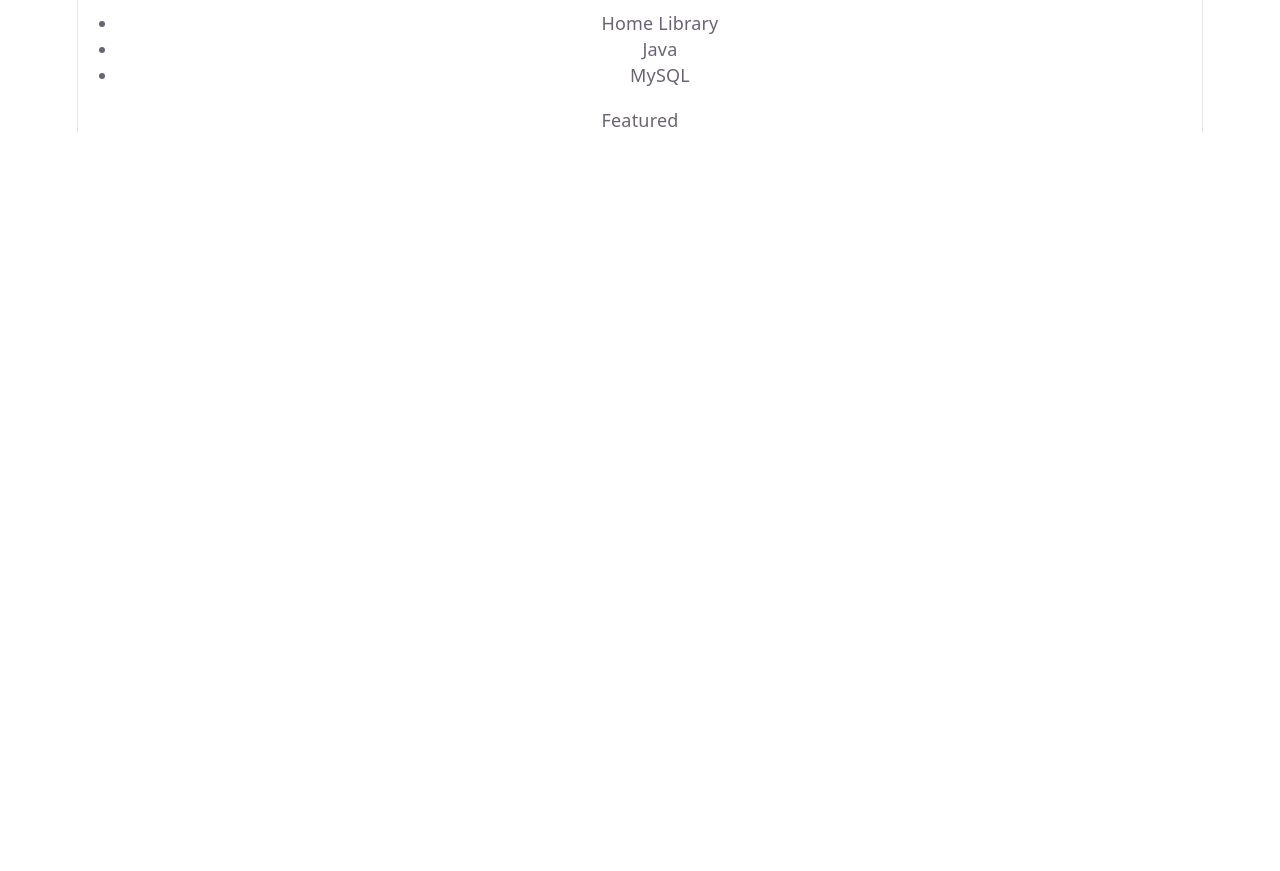
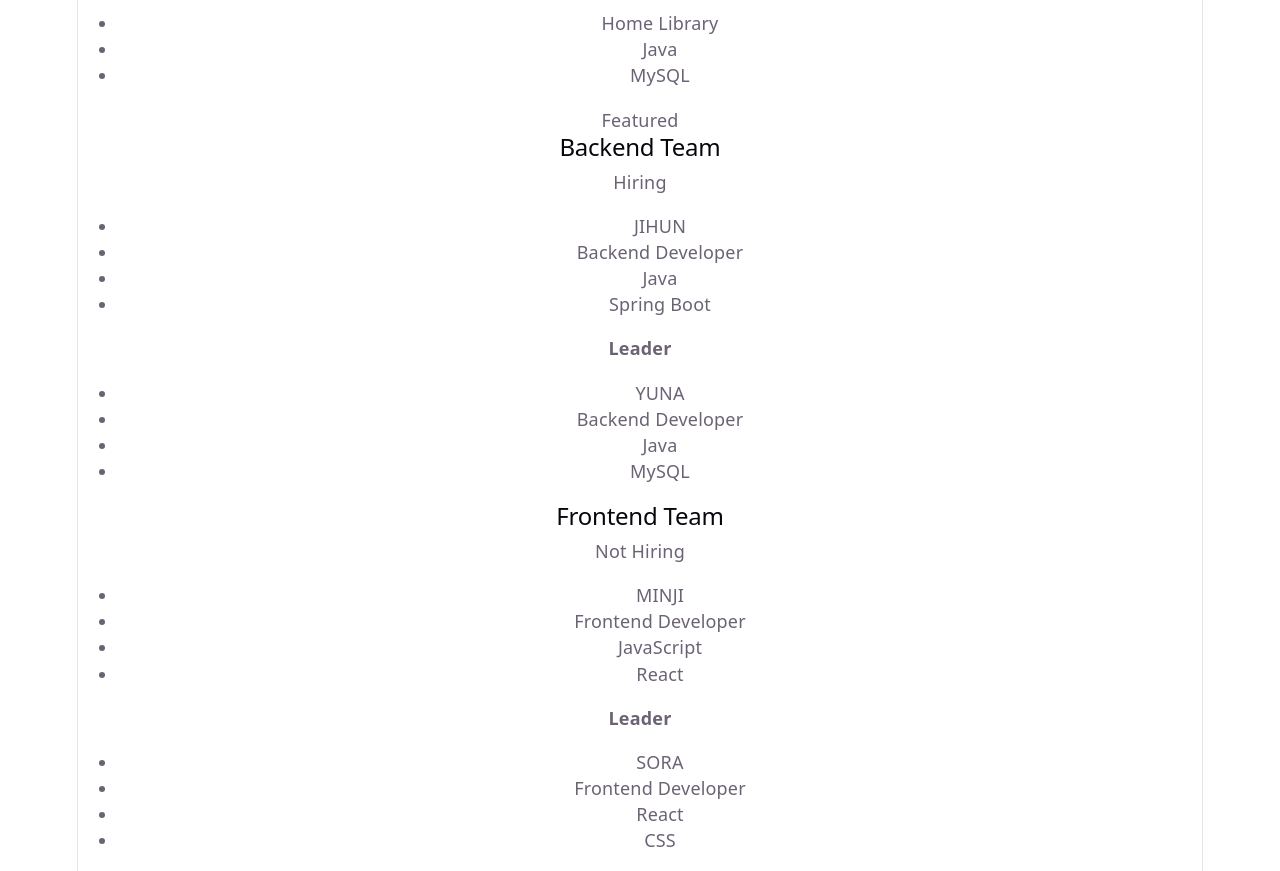
Before and after one commit to kho903/dev-journey, a React (Vite) app in the folder learning/react/01-fundamentals/practice/react-fundamentals-practice/: page / in a window 1280 px wide. Shown: the part 1960-2831 px from the top of the page. Before the commit the page ends 2093 px from the top, so only its background shows below. Built offline with nearby package versions, Linux system fonts and the light colour scheme.

Commit message:
feat: implement team directory mission
Refs #22

```diff
--- a/learning/react/01-fundamentals/practice/react-fundamentals-practice/src/App.jsx
+++ b/learning/react/01-fundamentals/practice/react-fundamentals-practice/src/App.jsx
@@ -5,6 +5,7 @@ import ArrayRenderingPractice from "./practice/04-array-rendering/Practice.jsx";
 import ConditionalRenderingPractice from "./practice/05-conditional-rendering/Practice.jsx";
 import DeveloperProfileMission from "./mission/01-developer-profile-cards/Mission.jsx";
 import ReusableDashboardMission from "./mission/02-reusable-dashboard/Mission.jsx";
+import TeamDirectoryMission from "./mission/03-team-directory/Mission.jsx";
 
 function App() {
   return (
@@ -16,6 +17,7 @@ function App() {
       <ConditionalRenderingPractice />
       <DeveloperProfileMission />
       <ReusableDashboardMission />
+      <TeamDirectoryMission />
     </section>
   );
 }
--- /dev/null
+++ b/learning/react/01-fundamentals/practice/react-fundamentals-practice/src/mission/03-team-directory/Mission.jsx
@@ -0,0 +1,95 @@
+const teams = [
+  {
+    id: 1,
+    name: "Backend Team",
+    isHiring: true,
+    members: [
+      {
+        id: 101,
+        name: "JIHUN",
+        role: "Backend Developer",
+        skills: ["Java", "Spring Boot"],
+        isLeader: true,
+      },
+      {
+        id: 102,
+        name: "YUNA",
+        role: "Backend Developer",
+        skills: ["Java", "MySQL"],
+        isLeader: false,
+      },
+    ],
+  },
+  {
+    id: 2,
+    name: "Frontend Team",
+    isHiring: false,
+    members: [
+      {
+        id: 201,
+        name: "MINJI",
+        role: "Frontend Developer",
+        skills: ["JavaScript", "React"],
+        isLeader: true,
+      },
+      {
+        id: 202,
+        name: "SORA",
+        role: "Frontend Developer",
+        skills: ["React", "CSS"],
+        isLeader: false,
+      },
+    ],
+  },
+];
+
+function Member({ name, role, skills, isLeader }) {
+  return (
+    <section>
+      <ul>
+        <li>{name}</li>
+        <li>{role}</li>
+        {skills.map((skill) => {
+          return <li key={skill}>{skill}</li>;
+        })}
+      </ul>
+      {isLeader && <strong>Leader</strong>}
+    </section>
+  );
+}
+
+function Team({ name, isHiring, members }) {
+  return (
+    <section>
+      <h2>{name}</h2>
+      <p>{isHiring ? "Hiring" : "Not Hiring"}</p>
+
+      {members.map((member) => (
+        <Member
+          key={member.id}
+          name={member.name}
+          role={member.role}
+          skills={member.skills}
+          isLeader={member.isLeader}
+        />
+      ))}
+    </section>
+  );
+}
+
+function TeamDirectoryMission() {
+  return (
+    <section>
+      {teams.map((team) => (
+        <Team
+          key={team.id}
+          name={team.name}
+          isHiring={team.isHiring}
+          members={team.members}
+        />
+      ))}
+    </section>
+  );
+}
+
+export default TeamDirectoryMission;
```
